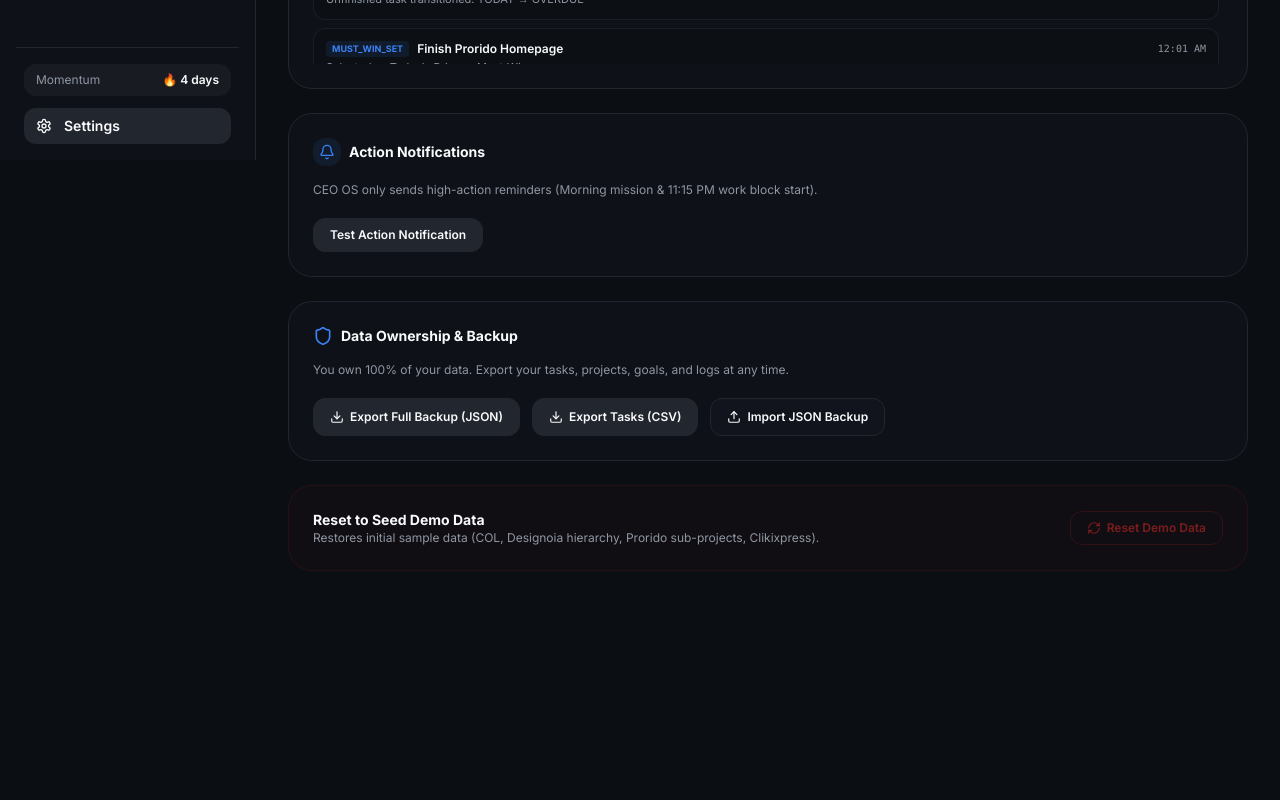
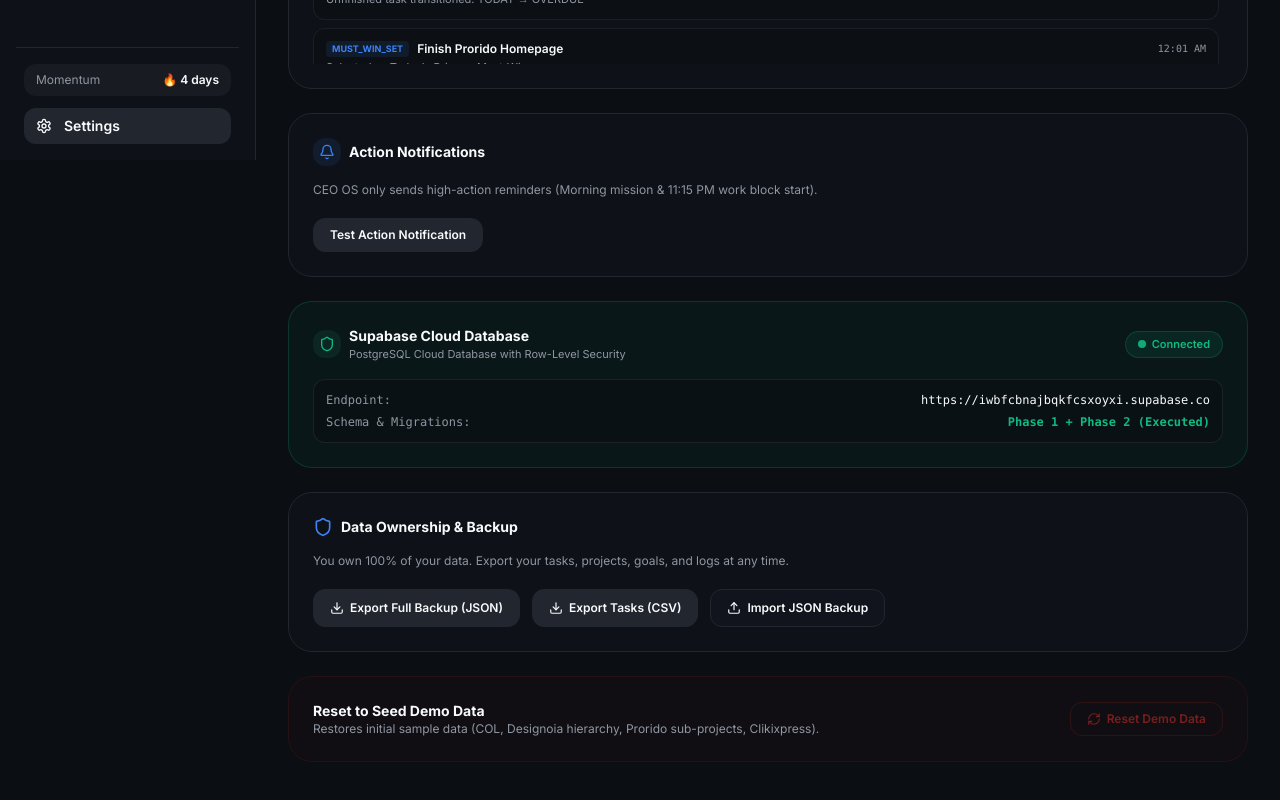
Before and after one commit to designoia/ceo-system, a Next.js app: page /settings in a window 1280 px wide. Shown: the part 640-1440 px from the top of the page. Before the commit the page ends 1267 px from the top, so only its background shows below. Built offline with nearby package versions, Linux system fonts and the light colour scheme.

Commit message:
feat: add connected Supabase database status card and config in settings

```diff
--- a/app/settings/page.tsx
+++ b/app/settings/page.tsx
@@ -257,6 +257,36 @@ export default function SettingsPage() {
         </div>
       </div>
 
+      {/* DATABASE & SUPABASE CLOUD STATUS */}
+      <div className="rounded-3xl border border-emerald-500/20 bg-emerald-500/5 p-6 space-y-4">
+        <div className="flex items-center justify-between">
+          <div className="flex items-center gap-2">
+            <span className="flex h-7 w-7 items-center justify-center rounded-lg bg-emerald-500/10 text-emerald-500">
+              <Shield className="h-4 w-4" />
+            </span>
+            <div>
+              <h3 className="text-sm font-bold text-foreground">Supabase Cloud Database</h3>
+              <p className="text-[11px] text-muted-foreground">PostgreSQL Cloud Database with Row-Level Security</p>
+            </div>
+          </div>
+          <span className="inline-flex items-center gap-1.5 rounded-full bg-emerald-500/10 border border-emerald-500/20 px-3 py-1 text-[11px] font-semibold text-emerald-500">
+            <span className="h-2 w-2 rounded-full bg-emerald-500 animate-pulse"></span>
+            Connected
+          </span>
+        </div>
+
+        <div className="rounded-xl bg-background/60 border border-border/80 p-3 text-xs space-y-1.5 font-mono">
+          <div className="flex items-center justify-between text-muted-foreground">
+            <span>Endpoint:</span>
+            <span className="text-foreground">https://iwbfcbnajbqkfcsxoyxi.supabase.co</span>
+          </div>
+          <div className="flex items-center justify-between text-muted-foreground">
+            <span>Schema & Migrations:</span>
+            <span className="text-emerald-500 font-semibold">Phase 1 + Phase 2 (Executed)</span>
+          </div>
+        </div>
+      </div>
+
       {/* 4. DATA EXPORT & IMPORT */}
       <div className="rounded-3xl border border-border bg-card/60 p-6 space-y-4">
         <div className="flex items-center gap-2">
```
